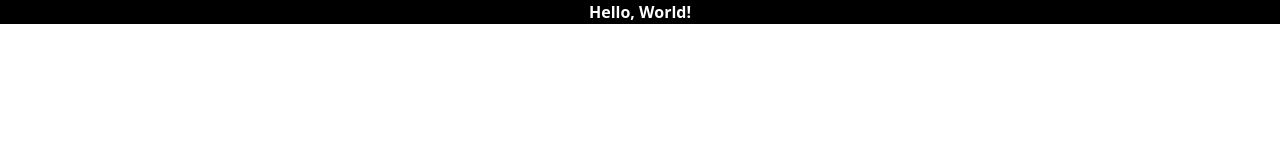
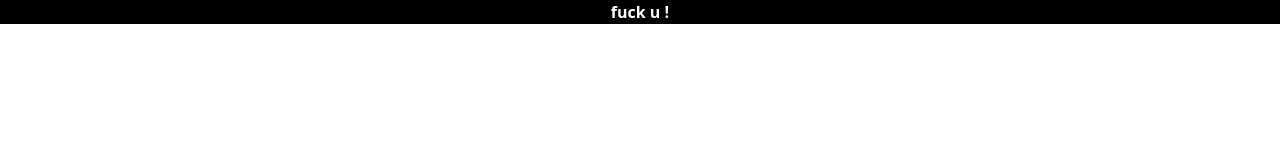
Before and after one commit to pettnw/testgitforteam, a Next.js app in the folder frontend/: page / in a window 1280 px wide. Shown: the top 160 px of the page. Built offline with nearby package versions, Linux system fonts and the light colour scheme.

Commit message:
test commit

```diff
--- a/frontend/app/page.tsx
+++ b/frontend/app/page.tsx
@@ -3,7 +3,7 @@ export default function Home() {
   return (
     <>
       <div className="bg-black text-center text-white font-bold">
-        <div>Hello, World!</div>
+        <div> fuck u !</div>
       </div>
     </>
   );
```
